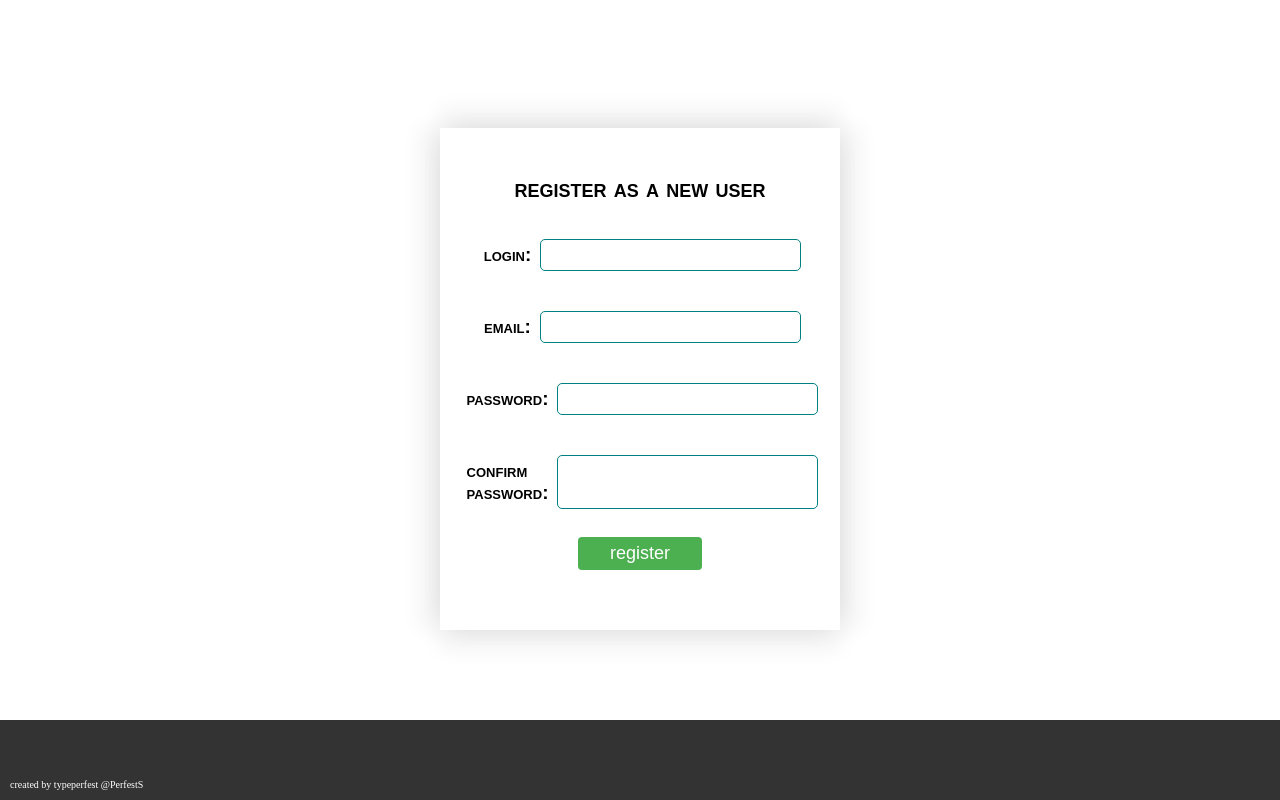
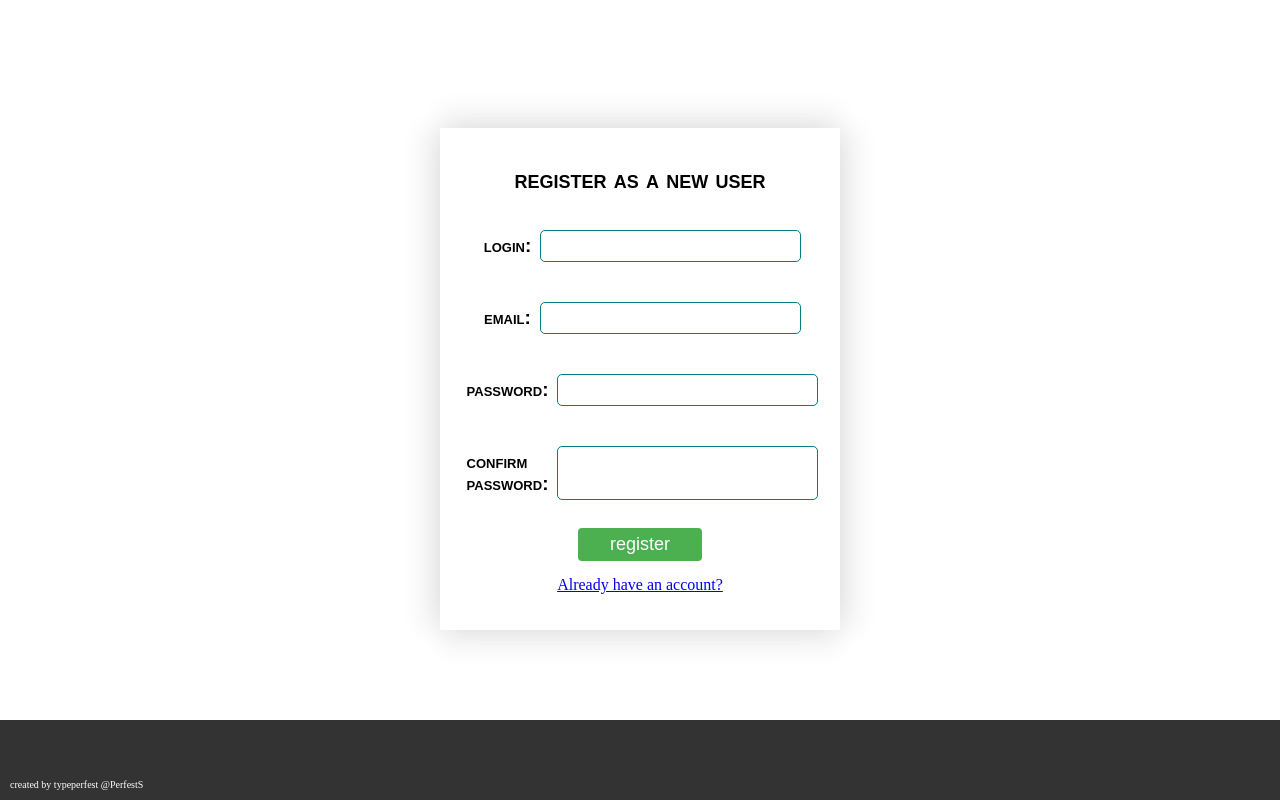
Before and after one commit to typeperfest/reachat, a React (Create React App) app: page /registration in a window 1280 px wide. Built offline with nearby package versions, Linux system fonts and the light colour scheme.

Commit message:
add href to login page

```diff
--- a/src/components/Pages/NewUser.jsx
+++ b/src/components/Pages/NewUser.jsx
@@ -15,6 +15,7 @@ const NewUser = () => {
                     {id: 2, name: "password"},
                     {id: 3, name: "confirm password"} ] }
                                buttonText={"register"} />
+                <a href="/login">Already have an account?</a>
             </div>
             <Footer/>
         </div>
```
